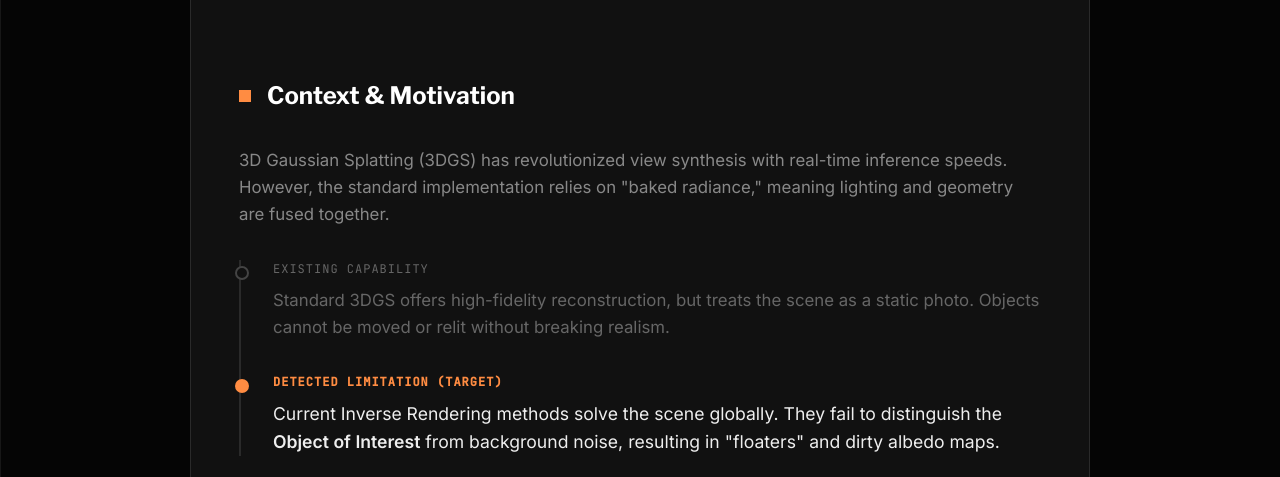
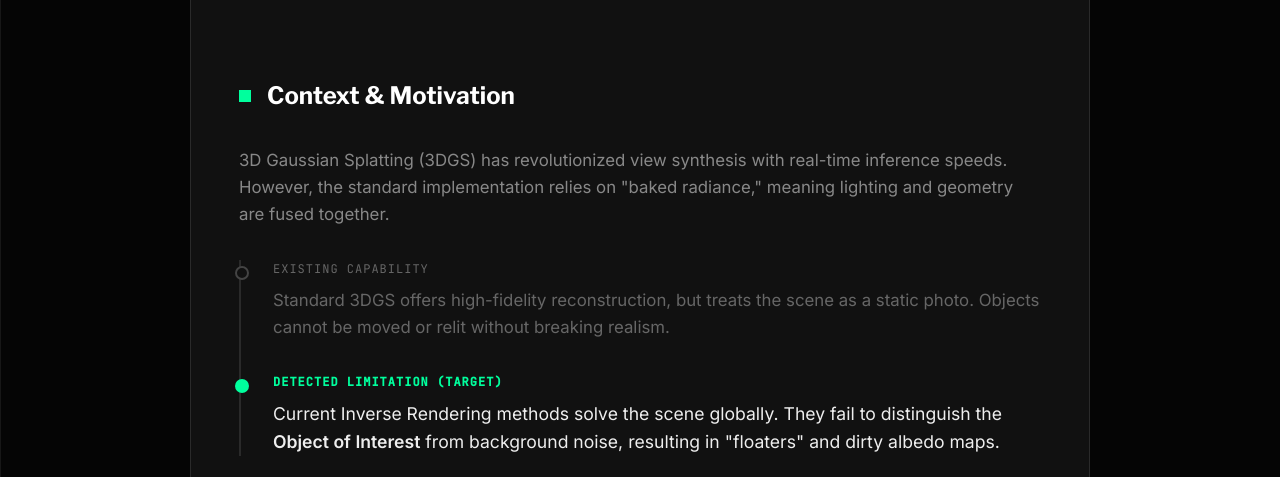
Before and after one commit to condescendo/Project-Page, a plain HTML site: page index.html in a window 1280 px wide. Shown: the part 323-800 px from the top of the page. Drawn offline with nearby package versions, Linux system fonts and the light colour scheme.

Commit message:
Change accent color from #FF8C42 to #00ff9d

```diff
--- a/index.html
+++ b/index.html
@@ -20,7 +20,7 @@
             --text-secondary: #888888;
 
             /* --- ACCENT COLOR --- */
-            --accent: #FF8C42;
+            --accent: #00ff9d;
 
             --border-color: #2a2a2a;
             --code-bg: #080808;
```
